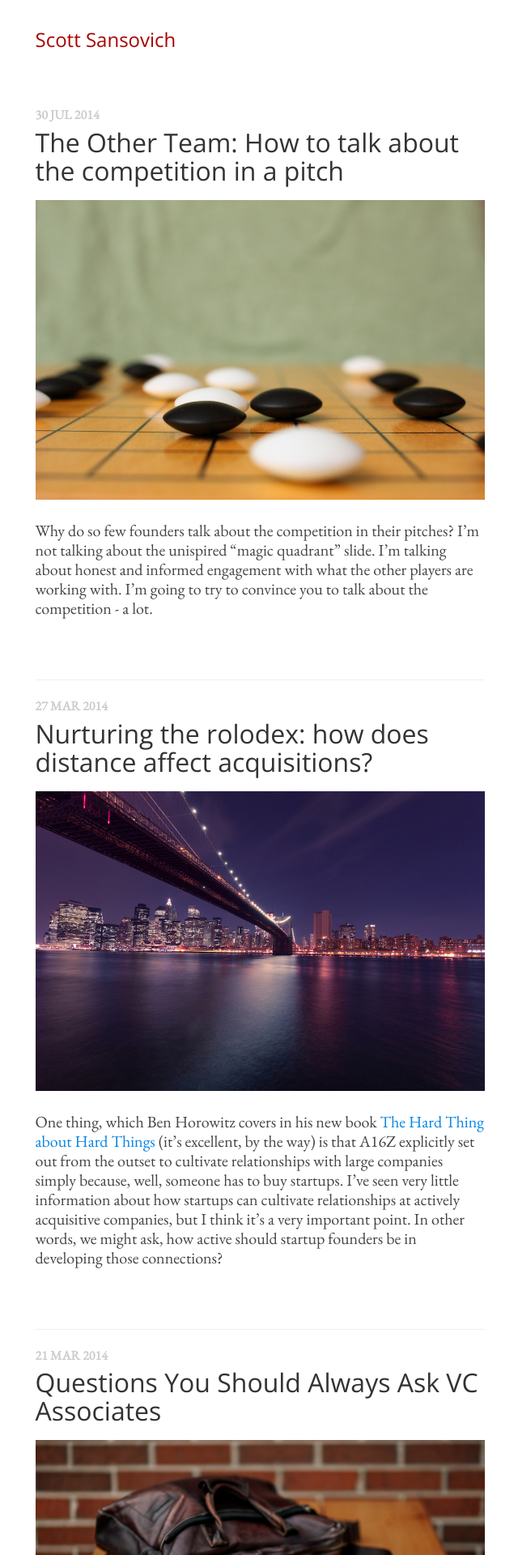
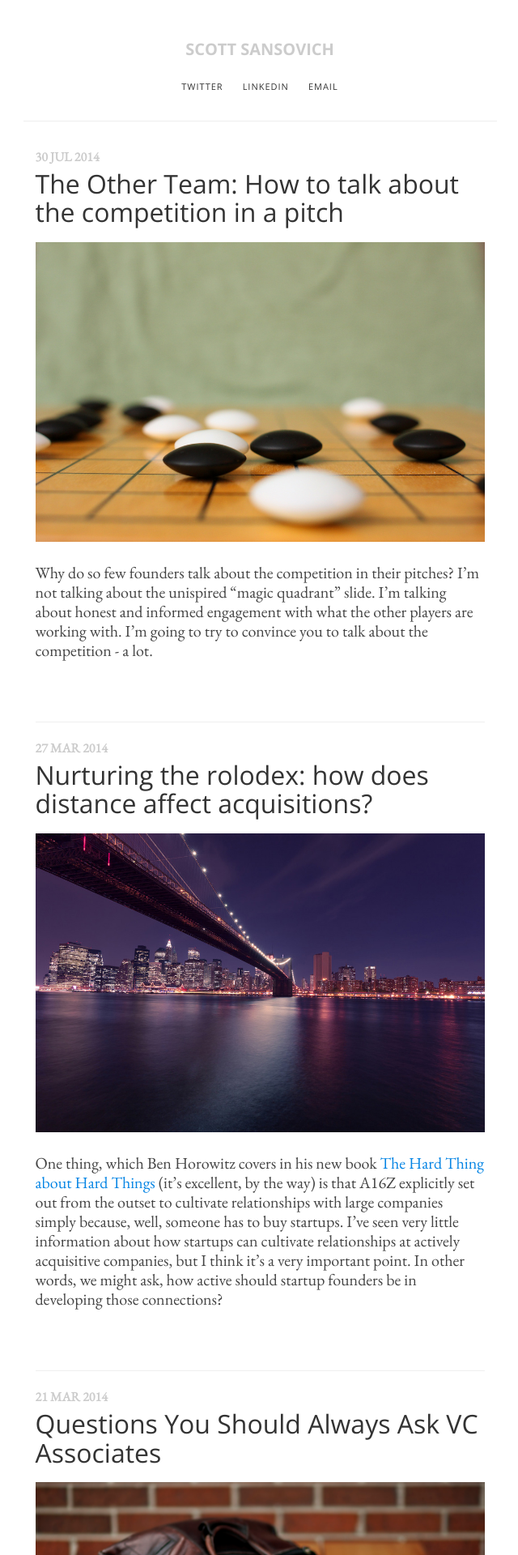
Before and after one commit to ssansovich/old-blog, a Jekyll site: the page built from index.html, in a window 1280 px wide. Shown: the top 1920 px of the page at 81% size, without its empty margins (319-959 px from the left). Built offline with Jekyll 4.4.1, drawn with Linux system fonts in a browser that asks for light colours; nearby versions of some CDN libraries; Markdown is read by kramdown in place of the engine named in the settings; comment, search, counter and statistics services are not loaded; some of the changed text lies outside the part shown.

Commit message:
some aesthetic changes

```diff
--- /dev/null
+++ b/_includes/footer.html
@@ -0,0 +1,10 @@
+<div class="footer">
+  <!--
+  <div class="contact">
+    <p>
+      Scott Sansovich<br/>
+      <a href="https://twitter.com/slsansovich" target="_blank">@slsansovich</a>
+    </p>
+  </div>
+  -->
+</div>
--- a/_includes/sharing.html
+++ b/_includes/sharing.html
@@ -20,7 +20,7 @@
 <form action="//scottsansovich.us10.list-manage.com/subscribe/post?u=33e680bf523083f1b709a11c8&amp;id=8100e9d5c2" method="post" id="mc-embedded-subscribe-form" name="mc-embedded-subscribe-form" class="validate" target="_blank" novalidate>
     <div id="mc_embed_signup_scroll">
       <div class="col-sm-12">
-        <h3>Sign up to get more updates from Scott.</h3>
+        <h3>Get more updates from Scott:</h3>
         <div class="mc-field-group">
           <input type="email" value="" name="EMAIL" class="required email col-sm-6 col-xs-12" id="mce-EMAIL" placeholder="Email">
         </div>
--- a/_layouts/default.html
+++ b/_layouts/default.html
@@ -50,8 +50,13 @@
 
       <div class="container">
         <div class="row">
-          <div class="col-xs-12 col-sm-10 col-sm-offset-1 col-md-8 col-md-offset-2 col-lg-6 col-lg-offset-3">
+          <div class="header col-xs-12 col-sm-10 col-sm-offset-1 col-md-8 col-md-offset-2 col-lg-6 col-lg-offset-3">
             <h1 class="title"><a href="/">{{ site.name }}</a></h1>
+            <ul>
+              <li><a target="_blank" href="http://www.twitter.com/slsansovich">Twitter</a></li>
+              <li><a target="_blank" href="http://www.linkedin.com/pub/scottsansovich">LinkedIn</a></li>
+              <li><a target="_blank" href="mailto:ssansovich@gmail.com">Email</a></li>
+            </ul>
           </div>
           <div class="col-xs-12 col-sm-10 col-sm-offset-1 col-md-8 col-md-offset-2 col-lg-6 col-lg-offset-3 content">
 
@@ -59,15 +64,7 @@
 
             {% include sharing.html %}
 
-            <div class="footer">
-              <div class="contact">
-                <p>
-                  Scott Sansovich<br/>
-                  <a href="https://twitter.com/slsansovich" target="_blank">@slsansovich</a>
-                </p>
-              </div>
-            </div>
-
+            {% include footer.html %}
         </div>
       </div>
   </body>
--- a/css/main.css
+++ b/css/main.css
@@ -104,18 +104,50 @@ p { margin: 0 0 1.3em 0; }
 }
 
 .header a {
-  font-weight: bold;
   text-decoration: none;
 }
 
 .title {
   display: inline-block;
-  margin: 1.5em 0;
-  font-size: 24px;
+  width:100%;
+  font-size: 20px;
+  font-weight:700;
+  text-align:center;
+  text-transform:uppercase;
+}
+
+.header {
+  padding: 1.5em 0em;
+  border-bottom: 1px solid #eee;
+}
+
+.header ul {
+  text-align:center;
+  list-style-type: none;
+  margin: 0;
+  padding: 0;
+}
+
+.header ul li {
+  display: inline;
+  padding:0px 10px;
+  font-family:"Open Sans", "Helvetica Neue",Helvetica,sans-serif;
+  font-weight:300 !important;
+  font-size:11px;
+  text-transform:uppercase;
+  letter-spacing:1px;
+}
+
+.header ul li a {
+  color:#333;
 }
 
 .title a {
-  color: #a00;
+  color: #ccc;
+}
+
+.title a:hover {
+  color:#777;
 }
 
 .header a.extra {
@@ -157,7 +189,7 @@ ol > li {
   font-size: 80%;
   color: #666;
   border-top: 4px solid #eee;
-  margin-top: 2em;
+  margin: 2em 0em;
   overflow: hidden;
 }
 
@@ -184,6 +216,7 @@ ol > li {
 /*
 /* Posts
 /*
+/*****************************************************************************/
 
 .post pre {
   border: 1px solid #ddd;
```
Also changed, not shown: 9 other files.
